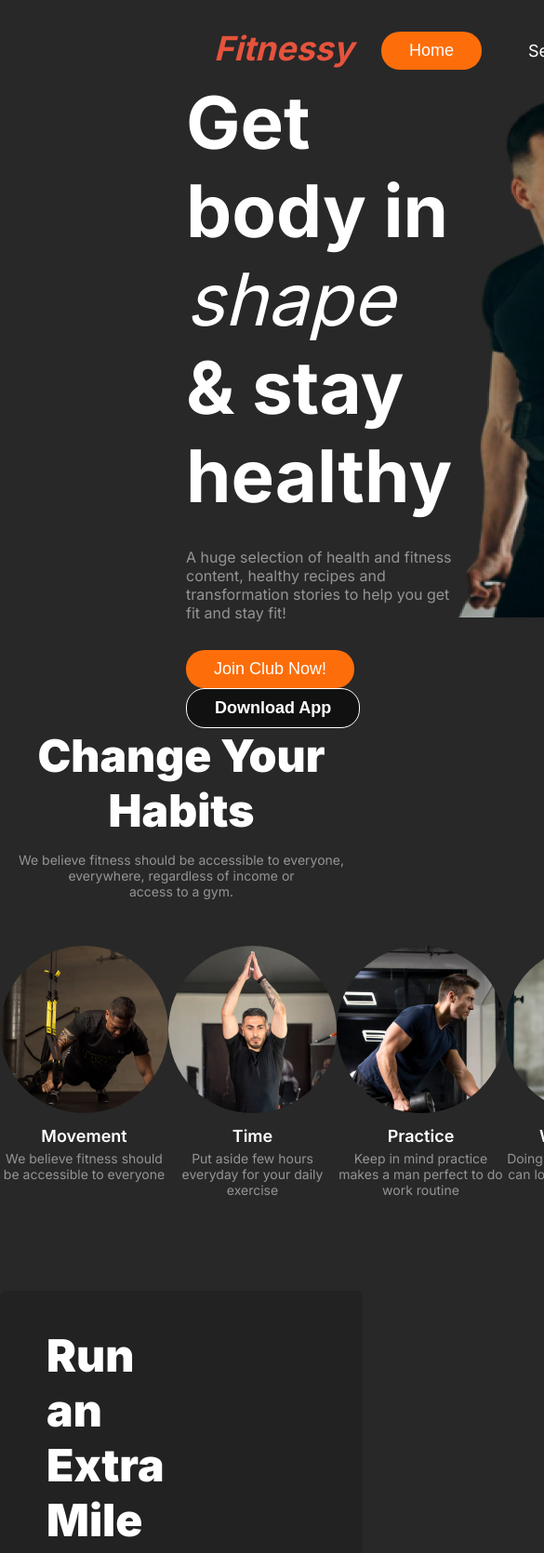
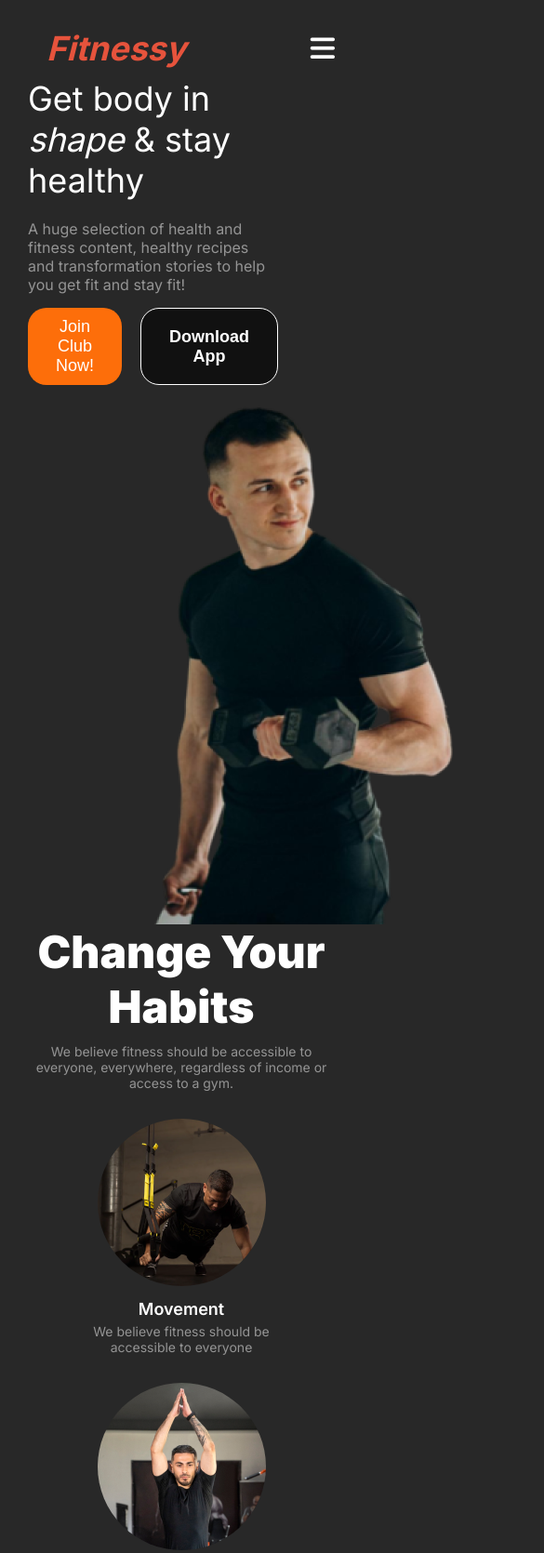
Before and after one commit to sohel-mn/PH-B10-Assignment02, a plain HTML site: page index.html in a window 390 px wide. Shown: the top 1670 px of the page at 93% size, 585 px wide, since content can reach past the window. Drawn offline with Linux system fonts and the light colour scheme.

Commit message:
responsive of banner part done

```diff
--- a/index.html
+++ b/index.html
@@ -6,11 +6,13 @@
     <title>Assignment No 02</title>
     <link rel="stylesheet" href="styles/main.css">
     <script src="https://kit.fontawesome.com/d7b7563d24.js" crossorigin="anonymous"></script>
+
 </head>
 <body>
     <header class="header">
         <nav>
             <h3>Fitness</span>y</h3>
+            <div class="nav_list_items">
             <ul>
                 <li>
                     <a href=""><button class="btn_primary">Home</button></a>
@@ -19,6 +21,8 @@
                 <li><a class="dark_2" href="">Contact</a></li>
                 <li><a class="dark_2" href="">About</a></li>
             </ul>
+            <i id="bars" class="fa-solid fa-bars"></i>
+        </div>
         </nav>
           <div class="banner">
             <div class="banner_content">
@@ -26,8 +30,10 @@
                 <p class="banner_description">
                     A huge selection of health and fitness content, healthy recipes and transformation stories to help you get fit and stay fit!
                 </p>
+                <div class="two_button">
                   <button class="btn_primary">Join Club Now!</button>
                   <button class="btn_dwn">Download App</button>
+                </div>
             </div>
                 <div class="banner_profile_image">
                     <img src="images/Images 2.png" alt="">
@@ -69,7 +75,7 @@
             </div>
          </section>
          <!-- run extra mile part -->
-          <section class="run_extra_mile">
+          <section class="run_extra_mile hide">
             <div class="run_description">
                 <h3>Run an Extra <br> Mile Easily</h3>
                 <p>We believe fitness should be accessible to everyone, everywhere, regardless of income or access to a gym. With hundreds of professional workouts.</p>
@@ -80,14 +86,14 @@
             </div>
           </section>
           <!-- bmi calculator part -->
-           <section class="bmi_part">
+           <section class="bmi_part hide">
                 <div class="bmi_calculatro">
                   <h3 class="bmi_title">BMI Calculator</h3>
                   <p class="bmi_description">We believe fitness should be accessible to everyone, everywhere, regardless of income or <br/> access to a gym.</p>
                 </div>
            </section>
            <!-- bmi chart part -->
-            <section class="bmi_chart_part">
+            <section class="bmi_chart_part hide">
                 <div class="bmi_box">
                     <div class="bmi_table">
                         <h3 class="bmi_table_title">BMI Calculator Chart</h3>
@@ -122,15 +128,19 @@
                         <br>
                         <input type="text" placeholder="Age">
                         <input type="text" placeholder="Sex">
+                        <i id="first_arrow" class="fa-solid fa-arrow-down"></i>
                         <br>
+                        <div class="double_input_box">
                             <input type="text" placeholder="Select an active factor">
+                            <i id="second_arrow" class="fa-solid fa-arrow-down"></i>
+                        </div>
                         <br>
                         <button class="btn_primary">Calculate</button>
                     </div>
                 </div>
             </section>
             <!-- meet our team part -->
-             <section class="our_team_part">
+             <section class="our_team_part hide">
                 <div class="team_description">
                     <h3>Meet Our Team</h3>
                     <p>We believe fitness should be accessible to everyone, everywhere, regardless of income or <br> access to a gym.</p>
@@ -181,7 +191,7 @@
                 </div>
              </section>
     </main>
-    <footer class="footer_part">
+    <footer class="footer_part hide">
         <div class="footer_left">
             <h2 class="footer_title">Fitness</h2>
             <p class="footer_description">We believe fitness should be accessible to everyone, everywhere, regardless of income or access to a gym. With hundreds of professional workouts.</p>
@@ -208,7 +218,7 @@
     </div>
         <!-- <hr> -->
     </footer>
-        <div class="footer_down">
+        <div class="footer_down hide">
             <h4>All right reserved @Fitness 2024</h4>
         </div>
 
--- a/styles/main.css
+++ b/styles/main.css
@@ -13,15 +13,6 @@ body{
     background-color: rgba(17, 17, 17, 0.9);
 }
 /* ========== shared style starts =========== */
-/* .secondary_bg{
-    background-color: #FFF8F3;
-} */
-/* .text-primary{
-    color: #FD6E0A;
-} */
-/* .dark_2{
-    color: #474747;
-} */
 .btn_primary{
     background-color: #FD6E0A;
     font-weight: 500;
@@ -31,28 +22,9 @@ body{
     padding: 10px 30px;
     font-size: 18px;
 }
-/* .section_title{
-    font-size: 35px;
-    font-weight: bold;
-    color: #181818;
 
-} */
-/* .section_description{
-    font-size: 18 px;
-    font-weight: bold;
-    color: #757575;
-
-} */
-/* .text_center{
-    text-align: center;
-} */
 /* --------------- shared style ends ---------- */
- /* ============= nav styles ==============*/
- /* .header{
-    background-image: url("../images/image\ 5.png");
-    background-repeat: no-repeat;
-    background-position: bottom right;
-} */
+/* ============= nav styles starts ==============*/
 nav{
     display: flex;
     align-items: center;
@@ -60,10 +32,12 @@ nav{
     margin: 0 200px;
     padding-top: 20px;
 }
-/* .nav-title{
-    font-weight: 800;
-    font-size: 45px;
-} */
+.nav_list_items #bars{
+    color: white;
+    font-size: 30px;
+    display: none;
+}
+
  nav h3{
     font-weight: Extra bold;
     font-style: italic;
@@ -99,6 +73,10 @@ nav li a {
 .banner_content h2{
     font-size: 78px;
     color: white;
+    font-weight: 900;
+}
+.banner_content span{
+    font-style: italic;
 }
 .banner_content p{
     font-size: 16px;
@@ -136,9 +114,9 @@ nav li a {
     width: 390px;
     height: 580px;
 }
+/* ------------ banner part ends -------------- */
 
-/* banner part ends */
-/* change your habit part start */
+/* =============== change your habit part starts =============== */
 .habit_description{
     max-width: 600px;
     margin: 0 auto;
@@ -148,7 +126,6 @@ nav li a {
     color: white;
     font-size: 48px;
     font-weight: 900;
-    /* align-items: center; */
 }
 .habit_description p{
     color: rgba(255, 255, 255, 0.50);
@@ -192,14 +169,12 @@ nav li a {
 }
 .run_description{
     padding: 40px 130px 0px 50px ;
-    /* padding-right: 130px; */
+
 }
 .run_description h3{
     color: white;
     font-size: 48px;
     font-weight: 900;
-    /* margin-top: 10px;
-    margin-bottom: 5px; */
 }
 .run_description p{
     color: rgba(255, 255, 255, 0.50);
@@ -209,12 +184,13 @@ nav li a {
     margin-bottom: 30px;
 }
 .run_image img{
-    /* height: 370px; */
+
     width: 100%;
     padding: 40px;
     border-radius: 60px;
 }
-/* bmi calculator part starts */
+/* -------------change your habit part starts------------- */
+/* ============= bmi calculator part starts============== */
 .bmi_calculatro{
     max-width: 670px;
     margin: 0 auto;
@@ -291,6 +267,24 @@ tr > th, td {
     margin-bottom: 20px;
     background-color: rgba(255, 255, 255, 0.5);
 }
+.double_input_box{
+    max-width: 480px;
+    position: relative;
+}
+.double_input_box > input{
+    width: 100%;
+}
+.bmi_info #first_arrow{
+    color: white;
+    margin-left: -30px;
+}
+#second_arrow{
+    position: absolute;
+    color: white;
+    margin-left: -25px;
+    margin-top: 10px;
+
+}
 /* meet our team part */
 .our_team_part{
     max-width: 1060px;
@@ -356,7 +350,7 @@ tr > th, td {
     grid-template-columns: repeat(2, 1fr);
     gap: 100px;
     margin-top: 30px;
-    padding-bottom: 15px;
+    padding-bottom: 100px;
     border-bottom: 1px solid rgba(255, 255, 255, 0.5);
 }
 .footer_left{
@@ -391,7 +385,7 @@ tr > th, td {
 ul > li{
     color: rgba(255, 255, 255, 0.5);
     list-style: none;
-    padding-top: 5px;
+    padding-top: 20px;
 }
 .footer_down{
 
@@ -404,3 +398,74 @@ ul > li{
     font-weight: 400;
     text-align: center;
 }
+.hide{
+    display: none;
+}
+
+/* responsive part starts from here */
+/* Responsive for small device */
+@media screen and (max-width: 576px) {
+    nav{
+        margin: 0 30px 0 20px;
+    }
+    nav ul{
+        display: none;
+    }
+    .nav_list_items #bars{
+        display: block;
+    }
+    .banner{
+        flex-direction: column;
+        margin: 0 100px 0 30px;
+    }
+
+    .banner_content h2{
+        width: 285px;
+        font-size: 36px;
+        font-weight: 400;
+    }
+    .banner_content span{
+        font-size: 36px;
+        font-style: italic;
+        font-weight: 400;
+    }
+    .two_button{
+        display: flex;
+        margin-right: 20px;
+    }
+    .two_button button{
+        margin-right: 20px;
+    }
+    .banner_content p{
+        width: 265px;
+        margin-top: 20px;
+        margin-bottom: 15px;
+    }
+
+    .banner .banner_profile_image img{
+        /* width: 100%; */
+        margin: 0 10px 0 30px;
+        text-align: center;
+        padding-left: 100px;
+    }
+    .change_habit{
+        display: flex;
+        flex-direction: column;
+    }
+    .habit_description p{
+        width: 316px;
+        margin: 10px auto 30px auto;
+        text-align: center;
+    }
+    .habit_image_section{
+        flex-direction: column;
+    }
+    .habit_single_part p{
+        width: 231px;
+        margin: 0 auto 30px auto;
+    }
+}
+/* Responsive for medium device */
+@media screen and (min-width: 577px) and (max-width: 992px) {
+
+}
```
Lines whose indentation alone changed are shown as unchanged.
